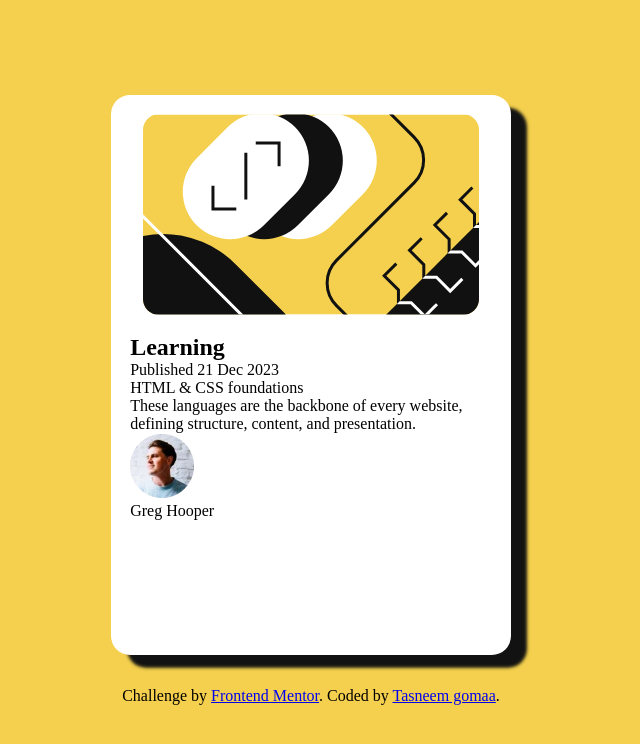
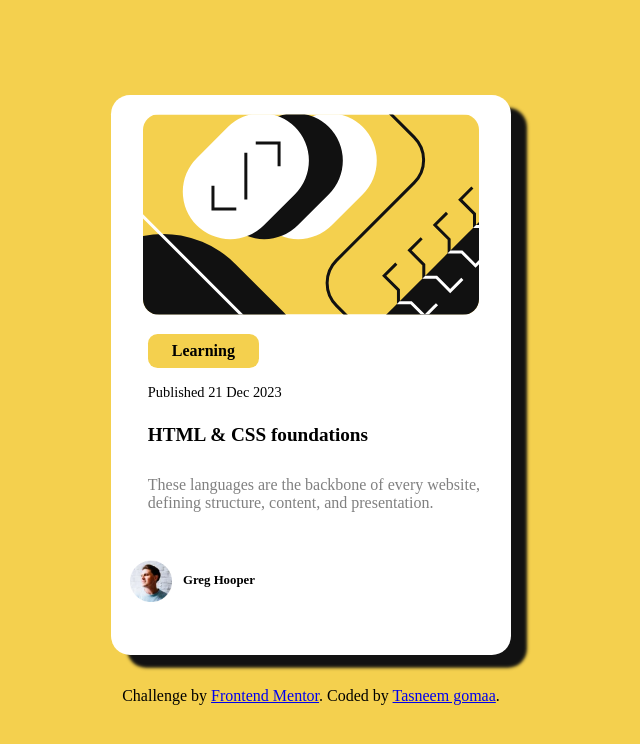
Before and after one commit to TASnim4555/FRONTEND-challenges, a plain HTML site: page blog-preview-card-main/HTML codes/index.html in a window 1280 px wide. Shown: the whole page, without its empty margins (329-969 px from the left). Drawn offline with Linux system fonts and the light colour scheme.

Commit message:
finial phase project2

```diff
--- a/blog-preview-card-main/csscode/s1.css
+++ b/blog-preview-card-main/csscode/s1.css
@@ -38,3 +38,49 @@ body{
 .image img{
     border-radius: 1rem;
 }
+.article{
+    display: flex;
+    justify-content: center;
+    flex-direction: column;
+    margin-left: 1.1rem;
+}
+.article h2{
+    background-color: var(--Yellow);
+    width: fit-content;
+    padding: 0.5rem 1.5rem;
+    border-radius: 0.6rem;
+    font-size: 1rem;
+    margin-bottom: 1rem;
+
+}
+.article .date{
+    margin-bottom: 1.4rem;
+font-size: 0.9rem;
+}
+.article .title{
+    margin-bottom: 1.9rem;
+font-size: 1.2rem;
+font-weight: bold;
+}
+.article .title:hover{
+    color: var(--Yellow);
+    cursor: pointer;
+}
+.article .artic{
+    color: var(--Grey);
+    margin-bottom: 3rem;
+}
+.foot .imagetwo{
+    display: flex;
+    flex-direction: row;
+
+}
+.foot .imagetwo img{
+width: 2.6rem;
+margin-right: 0.7rem;
+}
+.foot .imagetwo p{
+    font-size: 0.8rem;
+    font-weight: bold;
+    margin-top: 0.8rem;
+}
```
